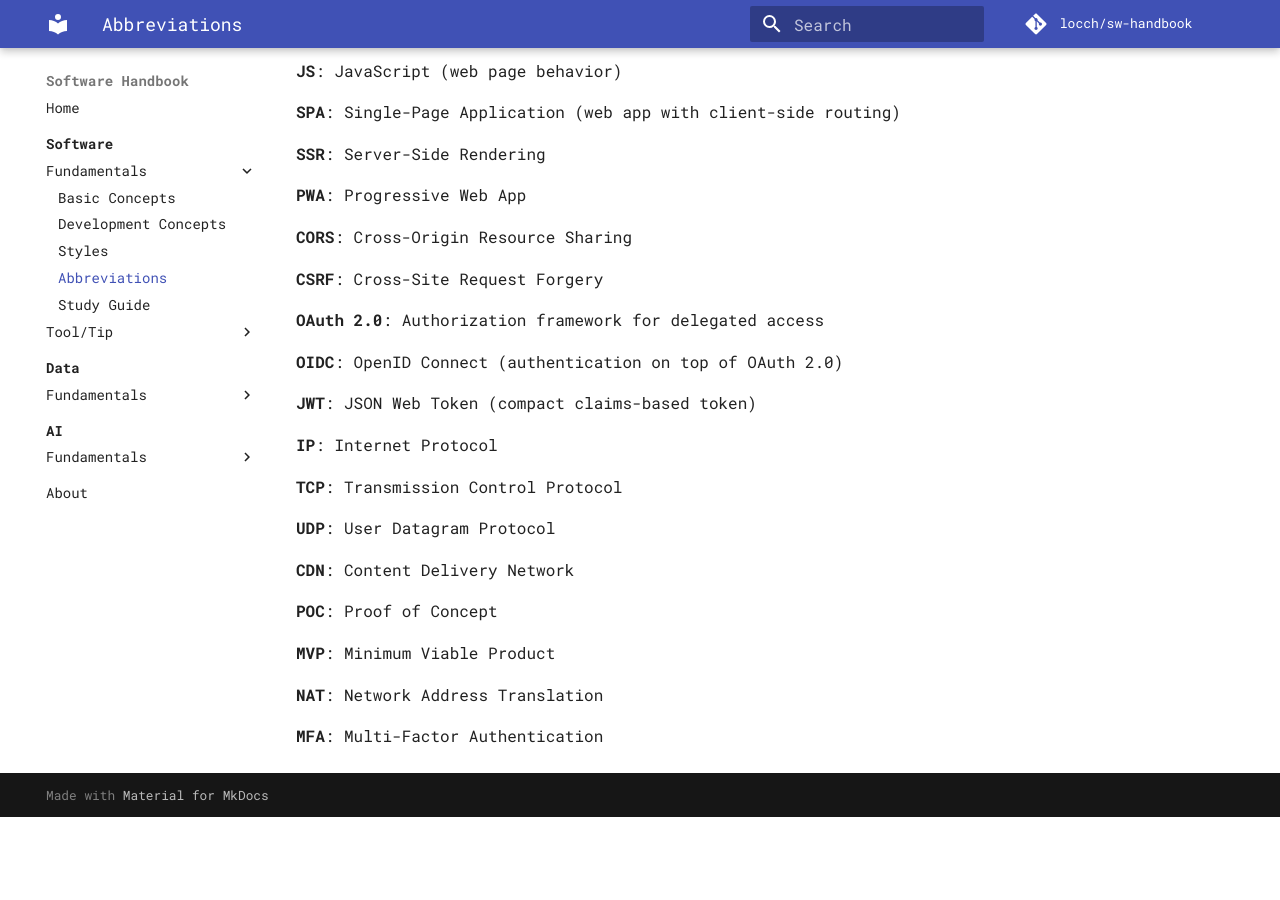
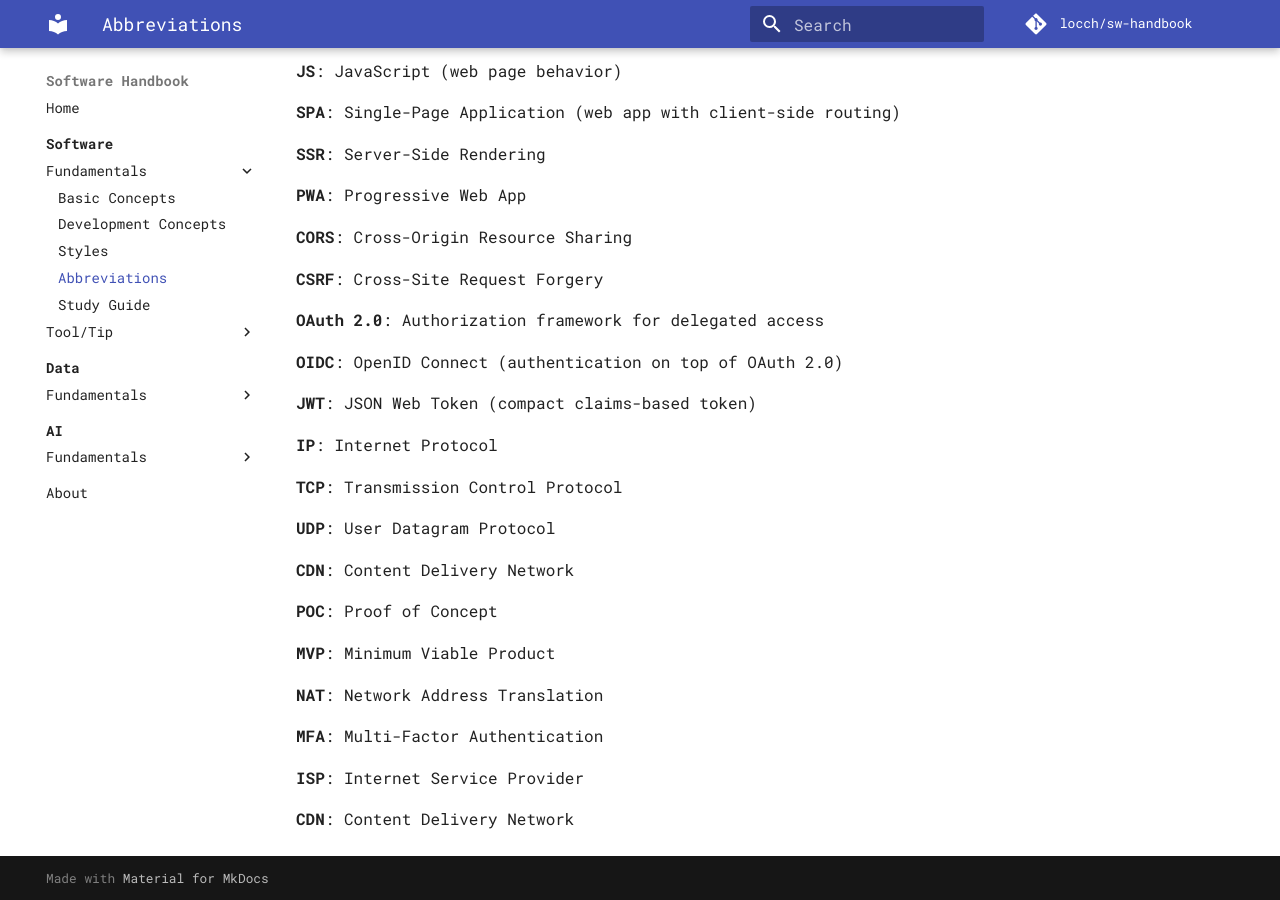
Before and after one commit to locchh/sw-handbook, an MkDocs documentation site: the page built from docs/software/basics/abbreviations.md, in a window 1280 px wide and 900 px high, scrolled down 1245 px. Built offline with MkDocs 1.6.1 and Material for MkDocs 9.7.7, drawn with Linux system fonts in a browser that asks for light colours; comment, search, counter and statistics services are not loaded; before the commit the page ends 2062 px from its top, so only the background shows below that.

Commit message:
update abbreviations

```diff
--- a/docs/software/basics/abbreviations.md
+++ b/docs/software/basics/abbreviations.md
@@ -86,3 +86,7 @@
 **NAT**: Network Address Translation
 
 **MFA**: Multi-Factor Authentication
+
+**ISP**: Internet Service Provider
+
+**CDN**: Content Delivery Network
```
